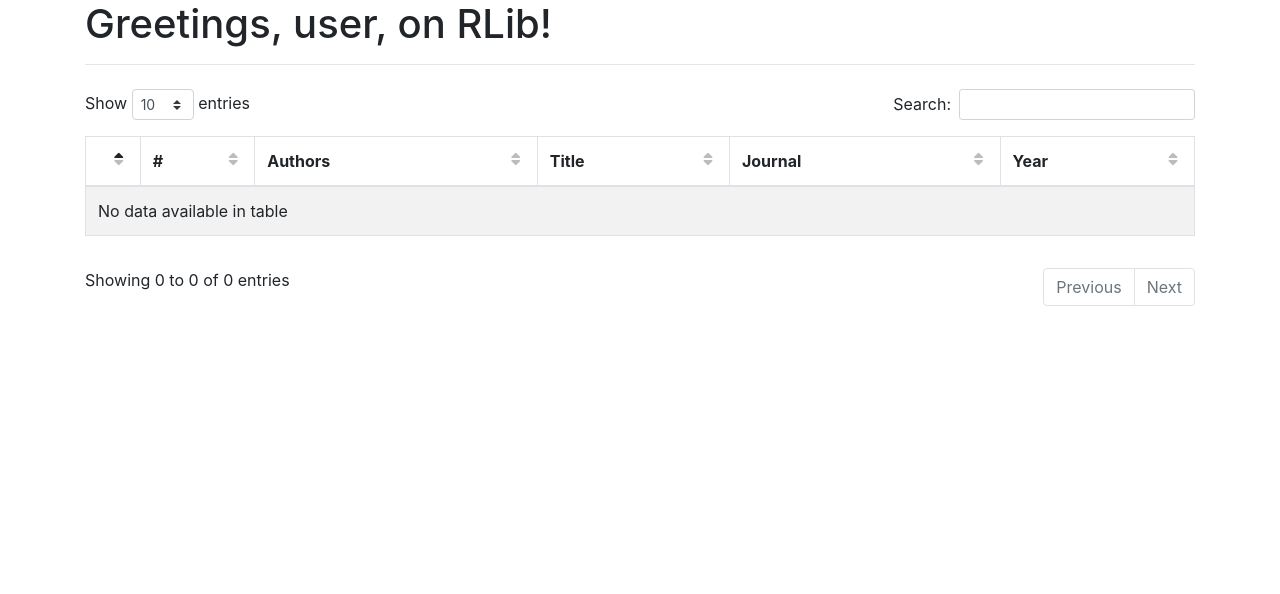
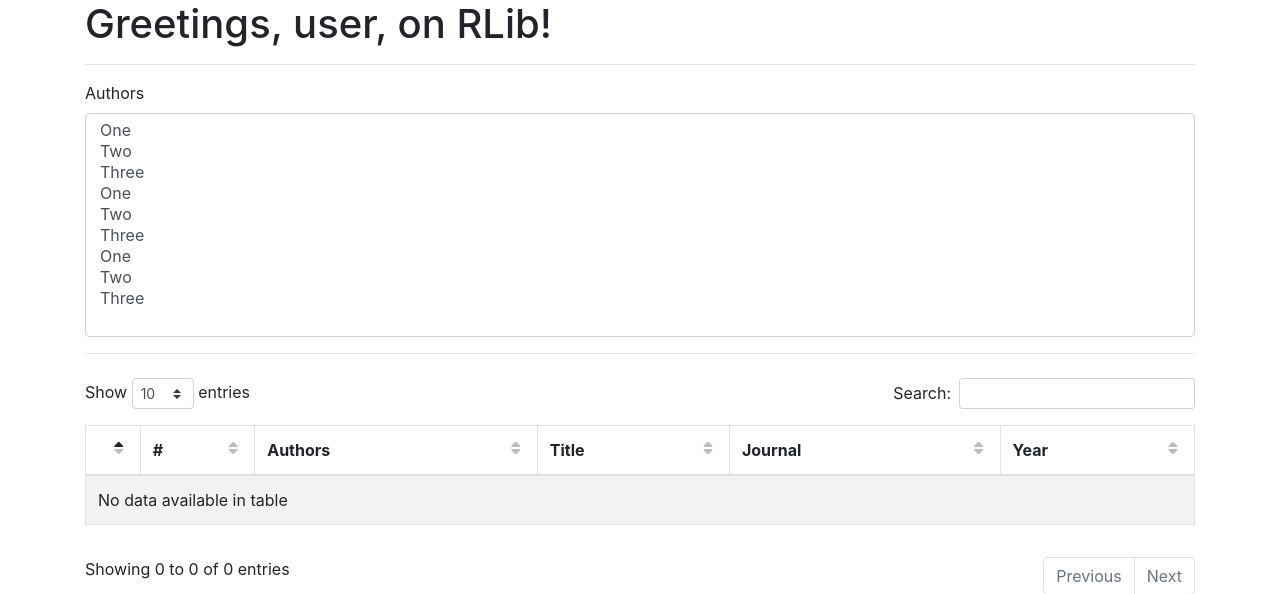
Before and after one commit to jazzzman/rlib, a Flask app: page / in a window 1280 px wide. Shown: the part 56-650 px from the top of the page. Run offline with Flask 2, Linux system fonts and the light colour scheme; a user stored in the database is signed in; data that the repository does not hold is empty; some libraries are stand-ins or nearby versions.

Commit message:
search tools

```diff
--- a/app/templates/index.html
+++ b/app/templates/index.html
@@ -2,6 +2,24 @@
 
 {% block app_content %}
     <h1> Greetings, user, on RLib! </h1>
+    <hr>
+    <form>
+        <div class="form-group">
+          <label>Authors</label>
+          <select class="custom-select" id="inputauthors" size="10" multiple>
+            <option hidden disabled selected value> -- select an option -- </option>
+            <option value="1">One</option>
+            <option value="2">Two</option>
+            <option value="3">Three</option>
+            <option value="4">One</option>
+            <option value="5">Two</option>
+            <option value="6">Three</option>
+            <option value="7">One</option>
+            <option value="8">Two</option>
+            <option value="9">Three</option>
+          </select>
+        </div>
+    </form>
     <hr>
     <table id="dt-basic-checkbox" class="table table-striped table-bordered" cellspacing="0" width="100%">
         <thead>
```
